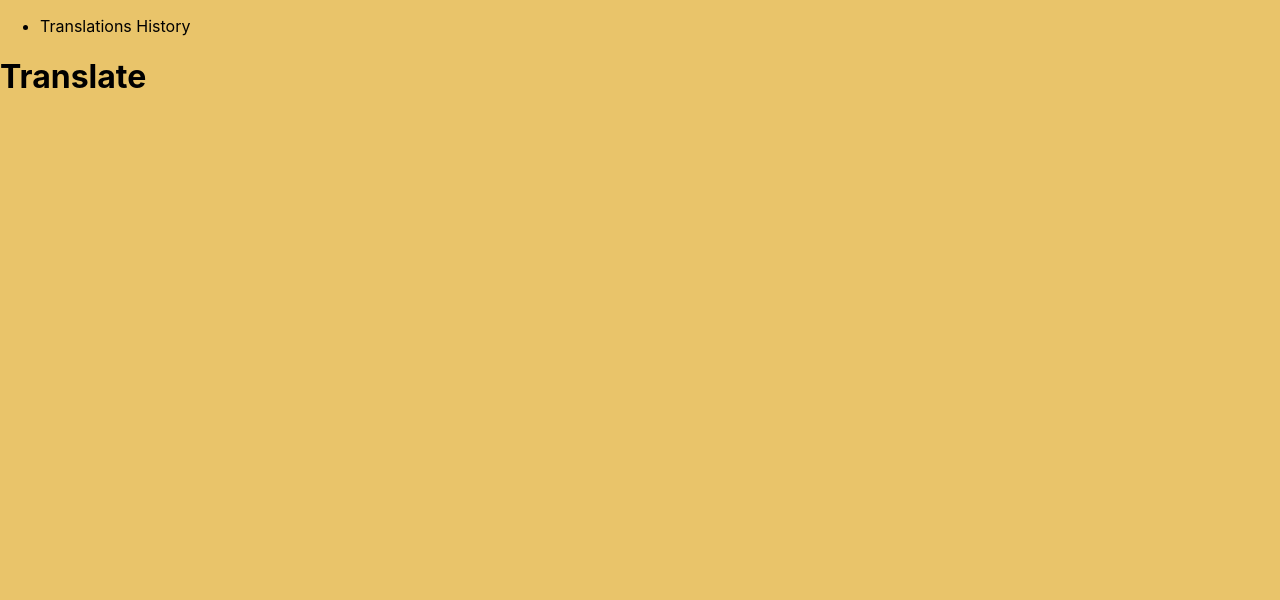
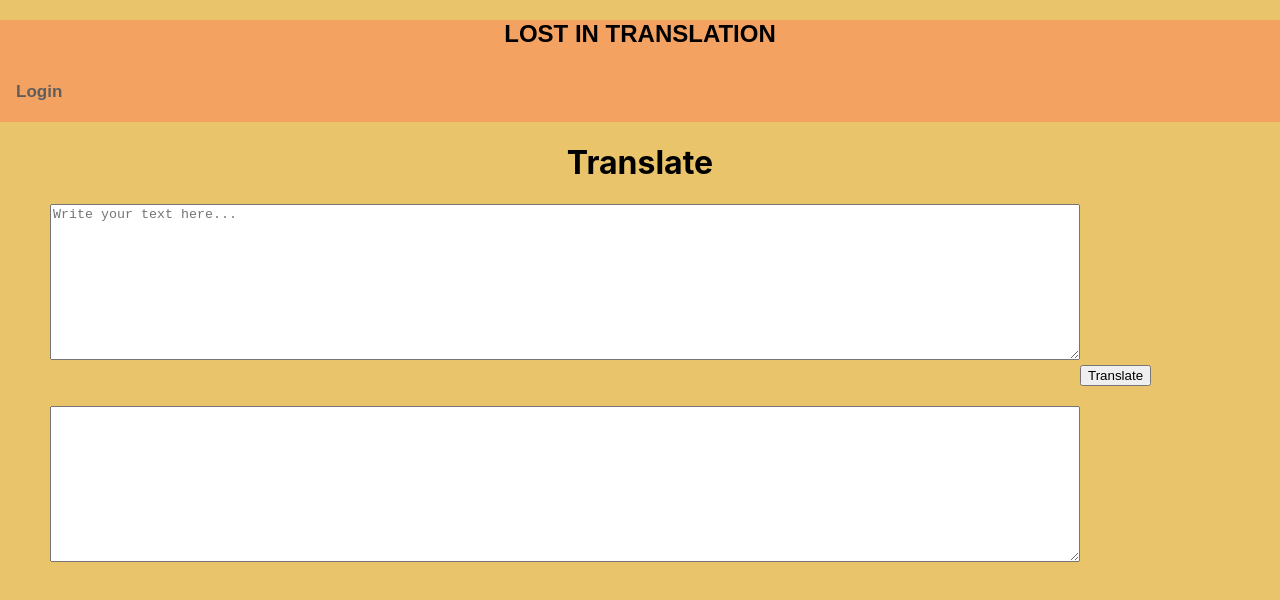
Before and after one commit to victorlun/SignTranslator, a React (Create React App) app: page /translate in a window 1280 px wide. Shown: the top 600 px of the page. Built offline with nearby package versions, Linux system fonts and the light colour scheme.

Commit message:
Dummy textfield in translate + basic design

```diff
--- a/package.json
+++ b/package.json
@@ -6,7 +6,9 @@
     "@testing-library/jest-dom": "^5.16.5",
     "@testing-library/react": "^13.4.0",
     "@testing-library/user-event": "^13.5.0",
+    "bootstrap": "^4.6.0",
     "react": "^18.2.0",
+    "react-bootstrap": "^2.8.0",
     "react-dom": "^18.2.0",
     "react-hook-form": "^7.45.1",
     "react-router-dom": "^6.14.1",
--- a/src/Components/NavBar/Navbar.css
+++ b/src/Components/NavBar/Navbar.css
@@ -1,6 +1,59 @@
-li {
-    display: inline;
-  }
-  ul {
-    background-color: #dddddd;
-  }
+h1 {
+    text-align: center;
+}
+.navbar {
+    background-color: #f4a261;
+    color: #000000;
+    overflow: visible;
+    font-family: Arial, sans-serif;
+    width: 100%;
+}
+
+.nav-link {
+    background-color: #f4a261;
+    float: left;
+    display: block;
+    color: #000000;
+    text-align: center;
+    padding: 14px 16px;
+    text-decoration:none;
+    font-size: 17px;
+    font-weight: bold;
+
+}
+
+.nav-link:hover {
+    background-color: #e9c46a;
+    color: black;
+}
+
+@media screen and (max-width: 600px) {
+    .nav-link {
+        float: none;
+        width: 100%;
+    }
+}
+
+
+.nav-link {
+    background-color: #f4a261;
+    float: left;
+    display: block;
+    color: #5f5e5e;
+    text-align: center;
+    padding: 14px 16px;
+    text-decoration: none;
+    font-size: 17px;
+}
+
+.nav-link:hover {
+    background-color: #e9c46a;
+    color: black;
+}
+
+@media screen and (max-width: 600px) {
+    .nav-link {
+        float: none;
+        width: 100%;
+    }
+}
--- a/src/Components/NavBar/Navbar.jsx
+++ b/src/Components/NavBar/Navbar.jsx
@@ -1,30 +1,25 @@
-import { NavLink } from "react-router-dom"
-import { useUser } from "../../Context/UserContext"
+import React from 'react';
+import { NavLink } from "react-router-dom";
+import { useUser } from "../../Context/UserContext";
+import './Navbar.css';
+
 const Navbar = () => {
-
-    const {user} = useUser()
+    const {user} = useUser();
 
     return (
-        <nav>
-            <ul>
-                <li href = "">Translations History</li>
-            </ul>
+        <nav className="navbar">
+            <h1>LOST IN TRANSLATION</h1>
+            <NavLink to="/" className="nav-link">Login</NavLink>
             {user !== null &&
-            <ul>
-                <li>
-                    <NavLink to="/translate">Translate</NavLink>
-                </li>
-                <li>
-                    <NavLink to="/profile">Profile</NavLink>
-                </li>
-            </ul>
-        }
+                <>
+                    <NavLink to="/translate" className="nav-link">Translate</NavLink>
+                    <NavLink to="/profile" className="nav-link">Profile</NavLink>
 
+                </>
+            }
+            <br/><br/><br/>
         </nav>
-
-
     )
-
 }
 
-export default Navbar
+export default Navbar;
--- a/src/Components/Profile/ProfileActions.jsx
+++ b/src/Components/Profile/ProfileActions.jsx
@@ -6,11 +6,15 @@ const ProfileActions = ({logout}) => {
            logout()
         }
     }
+    function handleClearHistoryClick(){
+        alert("Not implemented yet")
+
+    }
 
     return (
             <ul>
                 <li><Link to="/translate">Translate</Link></li>
-                <li><button>Clear History</button></li>
+                <li><button onClick={handleClearHistoryClick}>Clear History</button></li>
                 <li><button onClick={handleLogOutClick}>Log Out</button></li>
 
             </ul>
--- a/src/Components/Translate/TranslateForm.jsx
+++ b/src/Components/Translate/TranslateForm.jsx
@@ -0,0 +1,30 @@
+import React, { useState } from 'react';
+import TranslatedField from './TranslatedField';
+
+function TranslateForm() {
+    const [text, setText] = useState('');
+    const [translation, setTranslation] = useState('');
+
+    const handleTranslate = () => {
+        // Translation logic goes here
+        const translatedText = text; // to be replace with actual translation
+        setTranslation(translatedText);
+    };
+
+    return (
+        <div>
+            <textarea
+                value={text}
+                onChange={e => setText(e.target.value)}
+                placeholder='Write your text here...'
+                style={{ width: '80%', height: '150px', marginBottom: '20px', marginLeft: '50px' }}
+            />
+            <button onClick={handleTranslate} style={{ marginBottom: '20px', marginTop: "100px" }}>
+                Translate
+            </button>
+            <TranslatedField translation={translation} />
+        </div>
+    );
+}
+
+export default TranslateForm;
--- /dev/null
+++ b/src/Components/Translate/TranslatedField.jsx
@@ -0,0 +1,13 @@
+function TranslatedField({ translation }) {
+    return (
+        <div>
+            <textarea
+                value={translation}
+                readOnly
+                style={{ width: '80%', height: '150px', marginLeft: "50px"}}
+            />
+        </div>
+    );
+}
+
+export default TranslatedField;
--- a/src/Views/Translate.jsx
+++ b/src/Views/Translate.jsx
@@ -1,6 +1,13 @@
+import TranslateForm from "../Components/Translate/TranslateForm";
+import TranslatedField from "../Components/Translate/TranslatedField";
+
 function Translate () {
     return(
+        <>
         <h1>Translate</h1>
+        <TranslateForm/>
+
+        </>
     )
 
 
```
Also changed, not shown: 1 other file (tests, documents, lock files or other folders).
